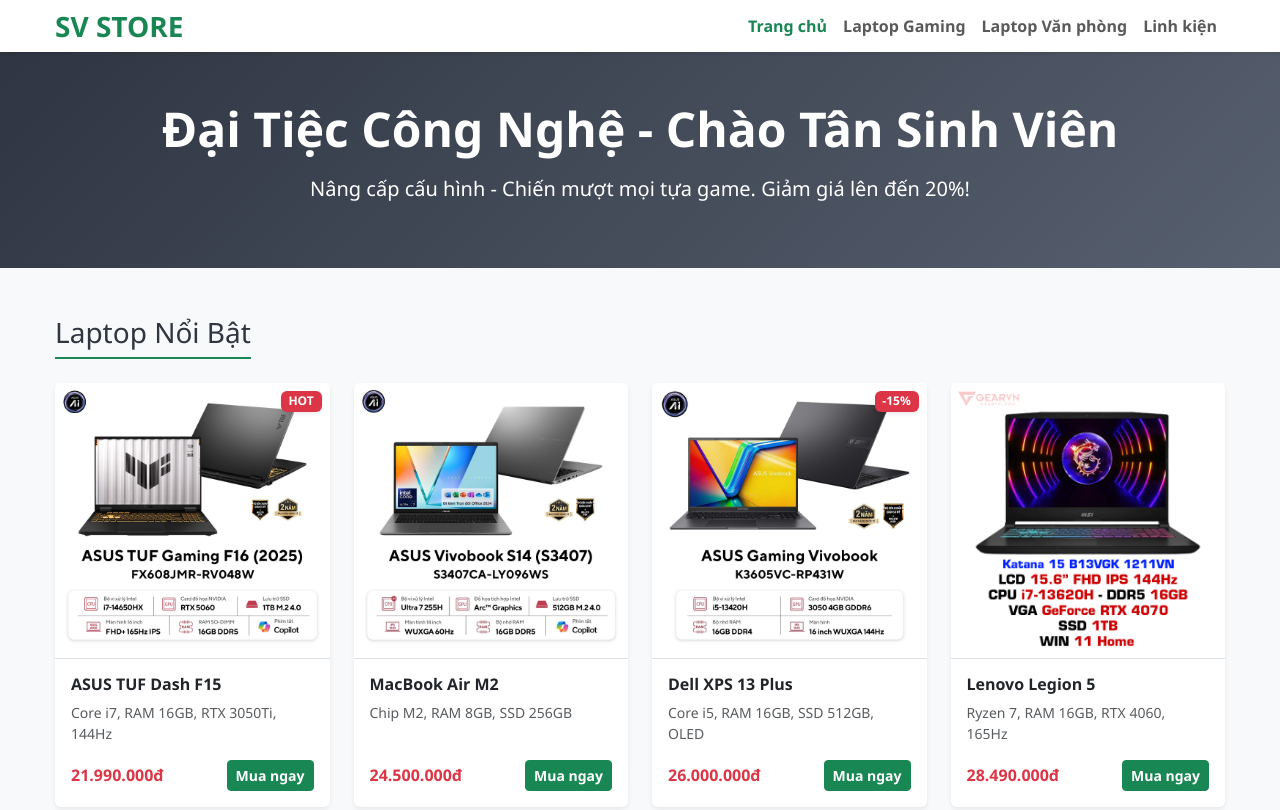
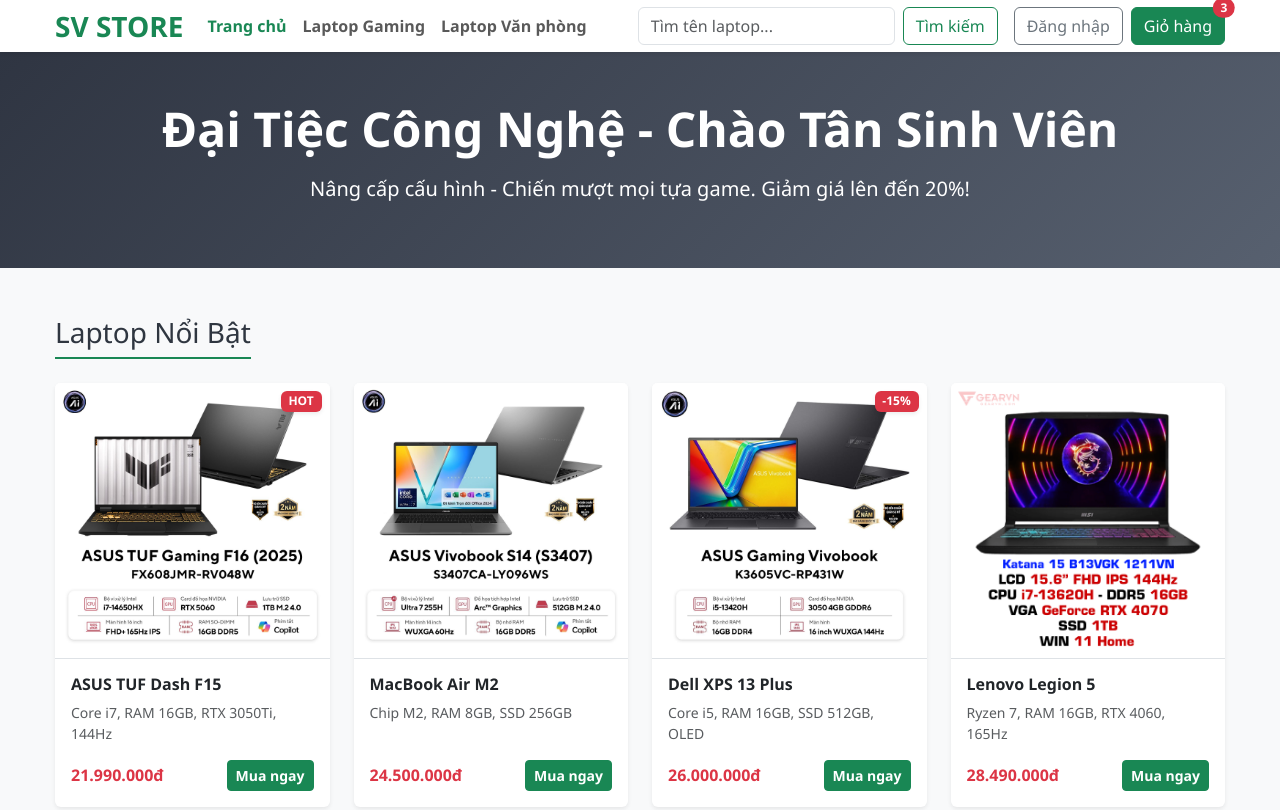
Before and after one commit to Decadesz/doAnWebLapTop, a plain HTML site: page index.html in a window 1280 px wide. Shown: the top 810 px of the page. Drawn offline with nearby package versions, Linux system fonts and the light colour scheme; files that its build step writes are made by us from their sources.

Commit message:
sua lai header

```diff
--- a/index.html
+++ b/index.html
@@ -32,7 +32,7 @@
         </button>
 
         <div class="collapse navbar-collapse" id="navbarNav">
-          <ul class="navbar-nav ms-auto fw-semibold">
+          <ul class="navbar-nav me-auto fw-semibold mb-2 mb-lg-0">
             <li class="nav-item">
               <a class="nav-link active text-success" href="#">Trang chủ</a>
             </li>
@@ -42,8 +42,32 @@
             <li class="nav-item">
               <a class="nav-link" href="#">Laptop Văn phòng</a>
             </li>
-            <li class="nav-item"><a class="nav-link" href="#">Linh kiện</a></li>
           </ul>
+
+          <form class="d-flex me-3 mb-2 mb-lg-0" role="search">
+            <input
+              class="form-control me-2"
+              type="search"
+              placeholder="Tìm tên laptop..."
+              aria-label="Search"
+            />
+            <button class="btn btn-outline-success flex-shrink-0" type="submit">
+              Tìm kiếm
+            </button>
+          </form>
+
+          <div class="d-flex gap-2">
+            <a href="#" class="btn btn-outline-secondary"> Đăng nhập </a>
+            <a href="#" class="btn btn-success position-relative">
+              Giỏ hàng
+              <span
+                class="position-absolute top-0 start-100 translate-middle badge rounded-pill bg-danger"
+              >
+                3
+                <span class="visually-hidden">sản phẩm trong giỏ</span>
+              </span>
+            </a>
+          </div>
         </div>
       </nav>
     </header>
```
